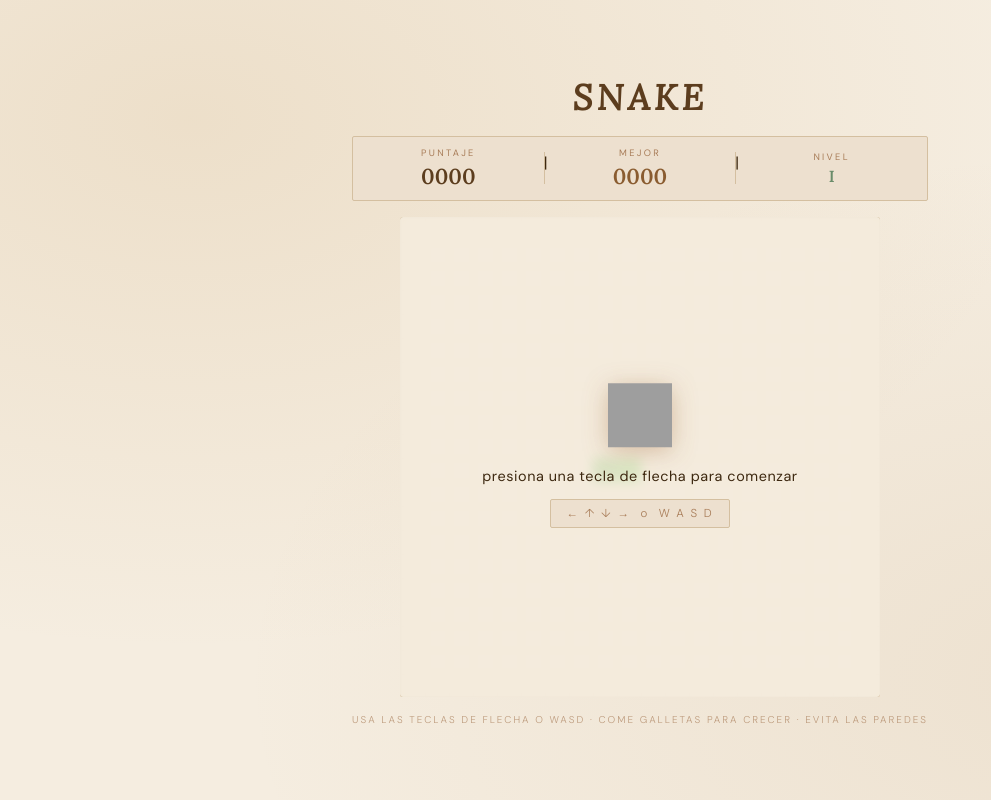
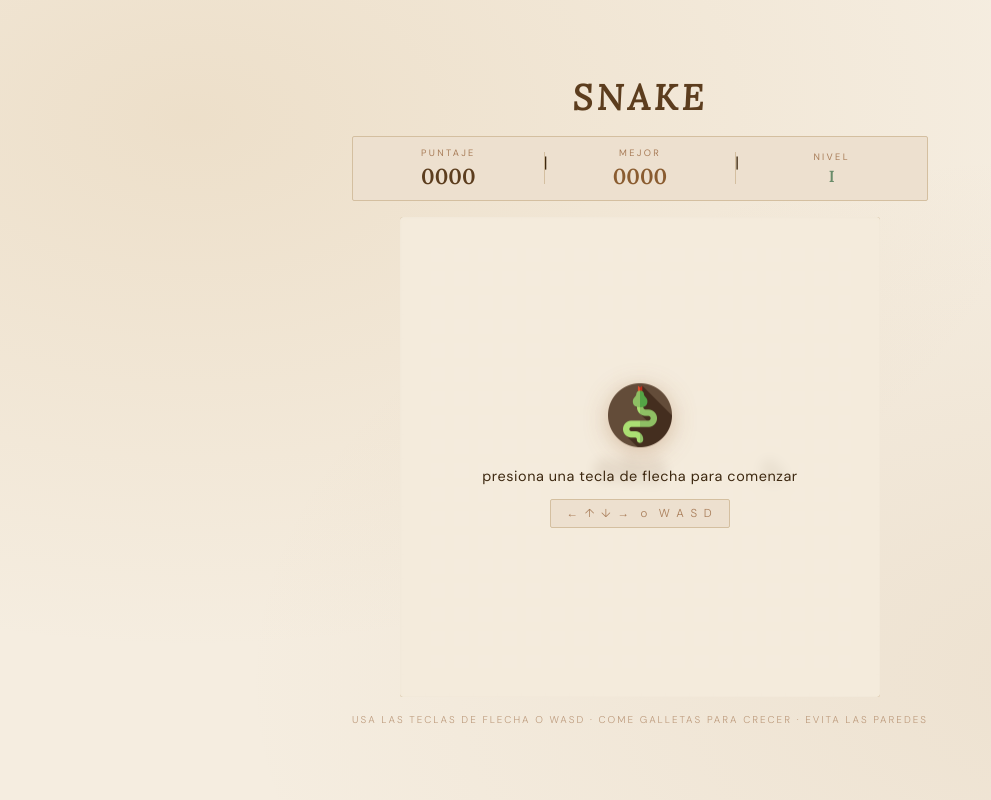
Before and after one commit to josesan28/lab-6-snake-web, a React (Vite) app in the folder snake-game/: page / in a window 1280 px wide. Shown: the whole page, without its empty margins (0-991 px from the left). Built offline with nearby package versions, Linux system fonts and the light colour scheme; grey boxes are pictures that could not be loaded.

Commit message:
Mejoras en la estética de Food y Snake

```diff
--- a/snake-game/src/components/Food.css
+++ b/snake-game/src/components/Food.css
@@ -1,13 +1,12 @@
 .food {
   position: absolute;
-  border-radius: 50%;
-  background: var(--red);
-  box-shadow: 0 0 12px var(--red), 0 0 6px var(--red);
   z-index: 1;
+  object-fit: contain;
   animation: food-pulse 1s ease-in-out infinite alternate;
+  filter: drop-shadow(0 4px 6px rgba(0, 0, 0, 0.2));
 }
 
 @keyframes food-pulse {
-  from { transform: scale(0.7); box-shadow: 0 0 8px var(--red); }
-  to   { transform: scale(0.9); box-shadow: 0 0 18px var(--red), 0 0 8px var(--red); }
+  from { transform: scale(0.8); opacity: 0.9; }
+  to   { transform: scale(1.1); opacity: 1; }
 }
--- a/snake-game/src/components/Food.jsx
+++ b/snake-game/src/components/Food.jsx
@@ -4,7 +4,9 @@ const CELL = 24
 
 function Food({ position }) {
   return (
-    <div
+    <img
+      src="/cookie.svg"
+      alt="Cookie"
       className="food"
       style={{
         left: position.x * CELL,
--- a/snake-game/src/components/Snake.css
+++ b/snake-game/src/components/Snake.css
@@ -1,22 +1,115 @@
 .snake-segment {
   position: absolute;
-  border-radius: 3px;
-  transition: left 0.05s linear, top 0.05s linear;
+  box-sizing: border-box;
+  border-radius: 8px;
+  transition:
+    left 0.08s linear,
+    top 0.08s linear,
+    transform 0.08s linear,
+    box-shadow 0.08s linear,
+    filter 0.08s linear;
+  will-change: left, top;
+  overflow: hidden;
+  transform: translateZ(0);
 }
 
 .snake-head {
-  background: var(--green);
-  box-shadow: 0 0 10px var(--green), 0 0 4px var(--green);
-  z-index: 2;
-  border-radius: 4px;
+  background: linear-gradient(135deg, #9c6535 0%, #6a411f 48%, #47280f 100%);
+  box-shadow:
+    inset 0 1px 0 rgba(255, 255, 255, 0.18),
+    inset 0 -2px 4px rgba(35, 18, 6, 0.28),
+    0 0 10px rgba(206, 154, 99, 0.2),
+    0 2px 5px rgba(60, 30, 10, 0.24);
+  z-index: 3;
+  position: relative;
+}
+
+.snake-head::before {
+  content: '';
+  position: absolute;
+  inset: 2px 3px auto 3px;
+  height: 34%;
+  border-radius: 8px 8px 12px 12px;
+  background: linear-gradient(
+    180deg,
+    rgba(255, 255, 255, 0.18),
+    rgba(255, 255, 255, 0.02)
+  );
+  pointer-events: none;
+}
+
+.snake-head::after {
+  content: '';
+  position: absolute;
+  left: 50%;
+  bottom: 4px;
+  width: 10px;
+  height: 6px;
+  border: 2px solid rgba(244, 222, 194, 0.95);
+  border-top: 0;
+  border-radius: 0 0 12px 12px;
+  transform: translateX(-50%);
+  opacity: 0.95;
+}
+
+.snake-eye {
+  position: absolute;
+  top: 7px;
+  width: 4px;
+  height: 4px;
+  border-radius: 50%;
+  background: #f4dec2;
+  box-shadow: 0 0 0 1px rgba(40, 20, 8, 0.2);
+}
+
+.snake-eye-left {
+  left: 5px;
+}
+
+.snake-eye-right {
+  right: 5px;
+}
+
+.snake-mouth {
+  display: none;
 }
 
 .snake-body {
-  background: var(--green-dim);
-  box-shadow: 0 0 4px rgba(57, 255, 20, 0.3);
-  border: 1px solid rgba(57, 255, 20, 0.2);
+  border: 1px solid rgba(92, 61, 30, 0.12);
+  box-shadow:
+    inset 0 1px 1px rgba(255, 255, 255, 0.08),
+    inset 0 -2px 4px rgba(60, 30, 10, 0.15),
+    0 1px 3px rgba(60, 30, 10, 0.12);
+  filter: saturate(1.02);
 }
 
-.snake-body:nth-child(2) { background: #2db80e; }
-.snake-body:nth-child(3) { background: #259b0c; }
-.snake-body:nth-child(4) { background: #1f7f0a; }
+.snake-tail {
+  border-radius: 8px 8px 8px 4px;
+  transform: scale(0.94);
+}
+
+.dir-right {
+  border-radius: 6px 11px 11px 6px;
+}
+
+.dir-left {
+  border-radius: 11px 6px 6px 11px;
+}
+
+.dir-up {
+  border-radius: 11px 11px 6px 6px;
+}
+
+.dir-down {
+  border-radius: 6px 6px 11px 11px;
+}
+
+.snake-body.seg-1  { background: linear-gradient(135deg, #7a5430, #5f3f20); }
+.snake-body.seg-2  { background: linear-gradient(135deg, #876039, #694625); }
+.snake-body.seg-3  { background: linear-gradient(135deg, #956944, #744d2b); }
+.snake-body.seg-4  { background: linear-gradient(135deg, #a7744f, #805635); }
+.snake-body.seg-5  { background: linear-gradient(135deg, #b57f5c, #8b6040); }
+.snake-body.seg-6  { background: linear-gradient(135deg, #bf8d6b, #94654a); }
+.snake-body.seg-7  { background: linear-gradient(135deg, #c99b7b, #9e7157); }
+.snake-body.seg-8  { background: linear-gradient(135deg, #d3a88b, #a97e64); }
+.snake-body.seg-far { background: linear-gradient(135deg, #dab696, #b08a72); }
--- a/snake-game/src/components/Snake.jsx
+++ b/snake-game/src/components/Snake.jsx
@@ -2,22 +2,51 @@ import './Snake.css'
 
 const CELL = 24
 
+function getDirection(from, to) {
+  if (!from || !to) return 'right'
+  if (to.x > from.x) return 'right'
+  if (to.x < from.x) return 'left'
+  if (to.y > from.y) return 'down'
+  return 'up'
+}
+
 function Snake({ segments }) {
+  const headDirection = getDirection(segments[1], segments[0])
+  const tailIndex = segments.length - 1
+  const tailDirection = getDirection(segments[tailIndex - 1], segments[tailIndex])
+
   return (
     <>
       {segments.map((seg, index) => {
         const isHead = index === 0
+        const isTail = index === tailIndex
+        let bodyClass = 'snake-body'
+
+        if (index >= 1 && index <= 8) bodyClass += ` seg-${index}`
+        else if (index > 8) bodyClass += ' seg-far'
+
         return (
           <div
             key={index}
-            className={`snake-segment ${isHead ? 'snake-head' : 'snake-body'}`}
+            className={[
+              'snake-segment',
+              isHead ? `snake-head dir-${headDirection}` : bodyClass,
+              isTail ? `snake-tail dir-${tailDirection}` : '',
+            ].join(' ').trim()}
             style={{
               left: seg.x * CELL,
               top: seg.y * CELL,
               width: CELL,
               height: CELL,
             }}
-          />
+          >
+            {isHead && (
+              <>
+                <span className="snake-eye snake-eye-left" />
+                <span className="snake-eye snake-eye-right" />
+              </>
+            )}
+          </div>
         )
       })}
     </>
```
Also changed, not shown: snake-game/public/cookie.svg (added), snake-game/public/snake-icon.png (added).
